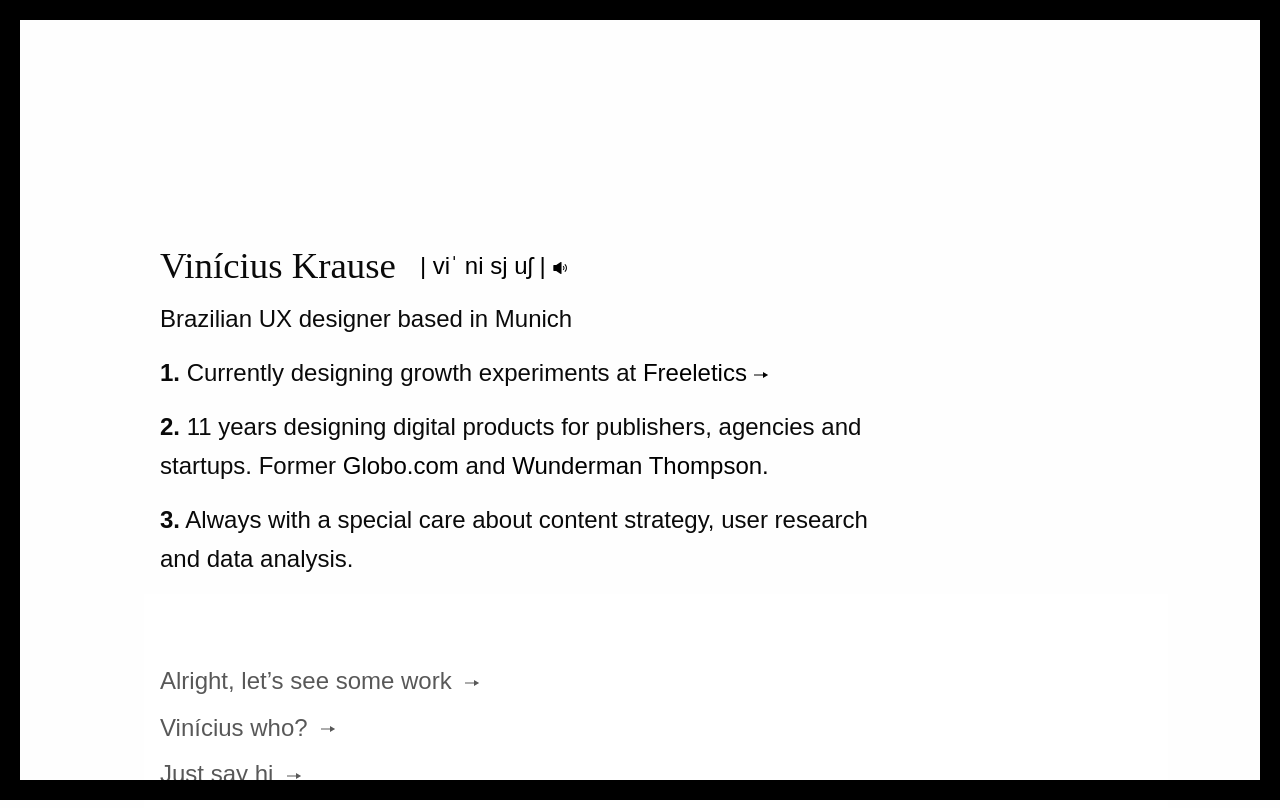
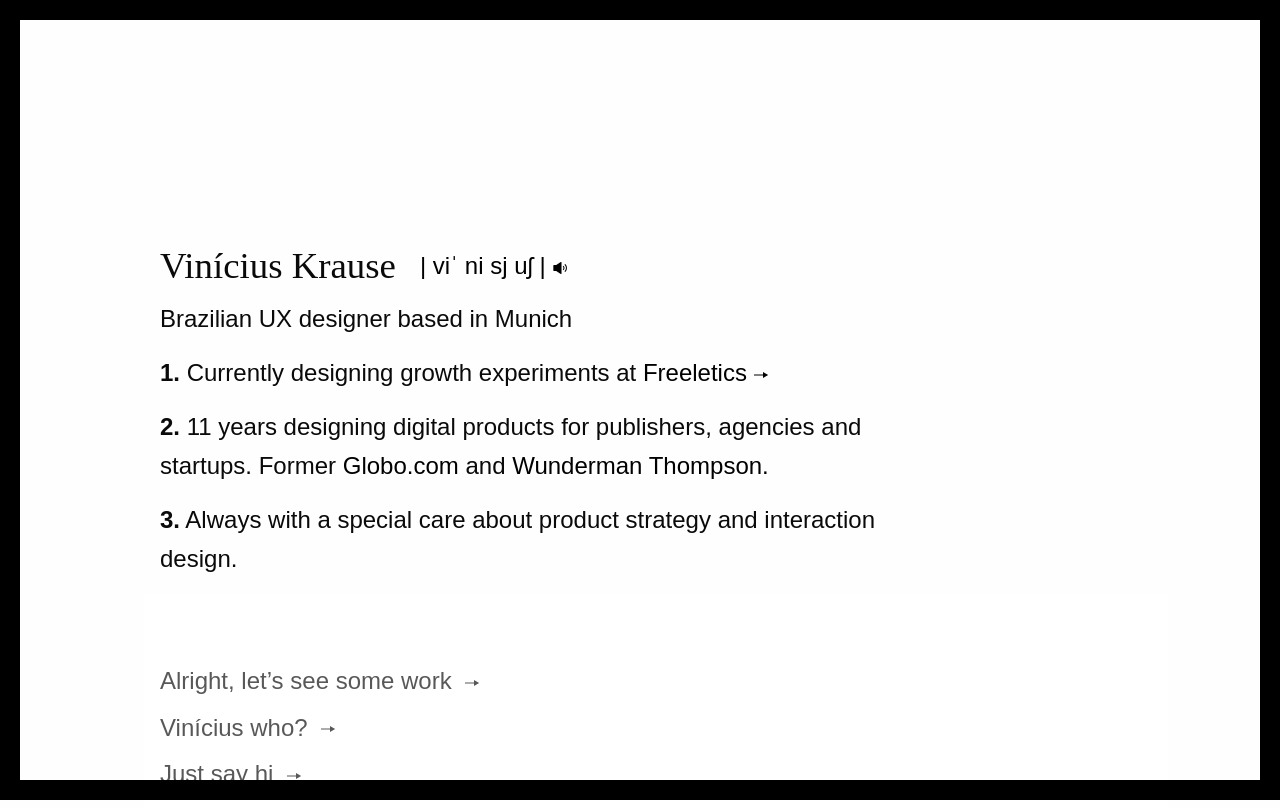
Before and after one commit to viniciuskrause/viniciuskrause, a plain HTML site: page index.html in a window 1280 px wide. Shown: the top 808 px of the page. Drawn offline with Linux system fonts and the light colour scheme.

Commit message:
copy change

```diff
--- a/index.html
+++ b/index.html
@@ -22,7 +22,7 @@
       <p>Brazilian UX designer based in Munich</p>
       <p><strong>1.</strong> Currently designing growth experiments at <a href="http://www.freeletics.com" target="_blank">Freeletics&nbsp;<img src="img/arrow.svg" alt=""></a>
       <p><strong>2.</strong> 11 years designing digital products for publishers, agencies and startups. Former <a href="http://www.globo.com" target="_blank">Globo.com</a> and <a href="https://www.wundermanthompson.com/" target="_blank">Wunderman Thompson.</a></p>
-      <p><strong>3.</strong> Always with a special care about content strategy, user research and data analysis.</p>
+      <p><strong>3.</strong> Always with a special care about product strategy and interaction design.</p>
     </div>
 
     <div class="cell small-12">
```
